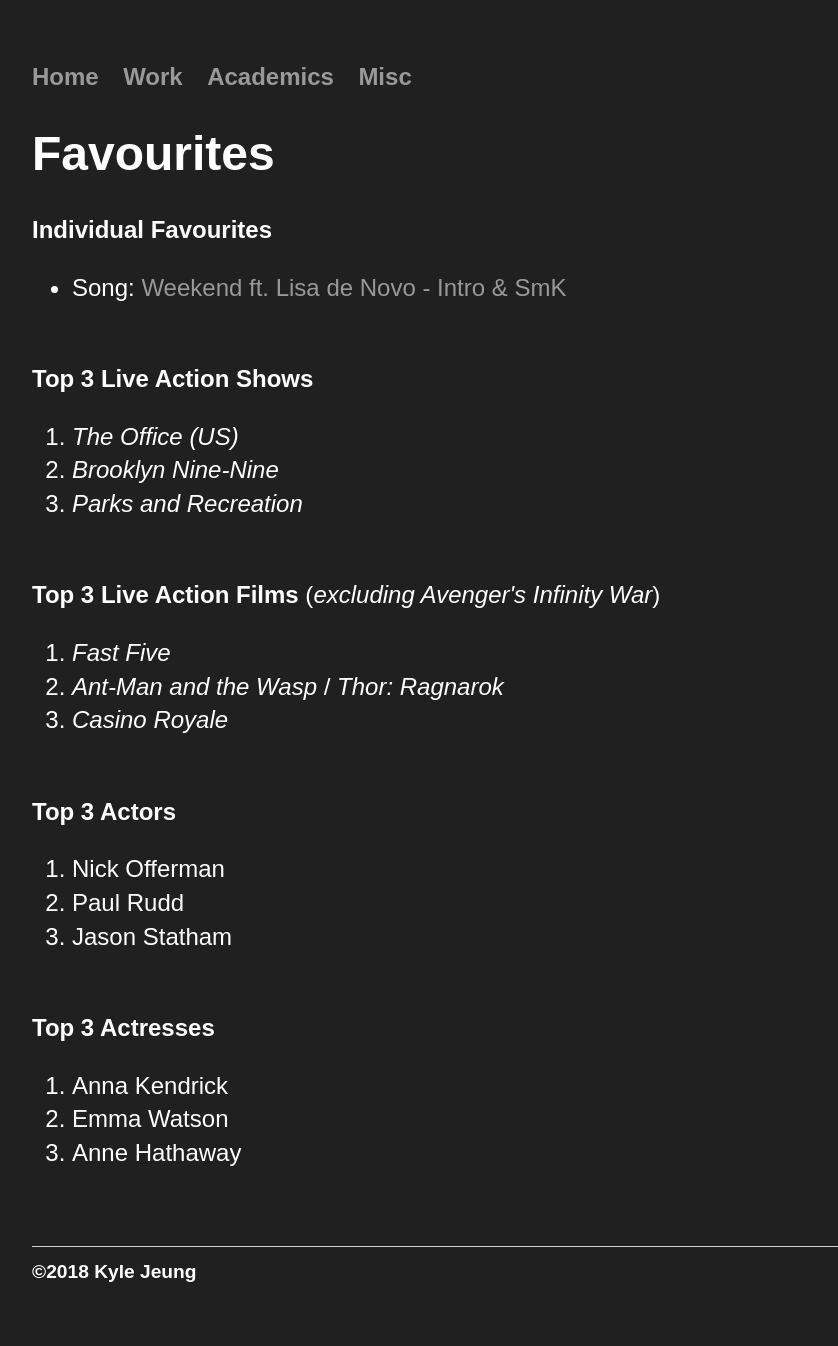
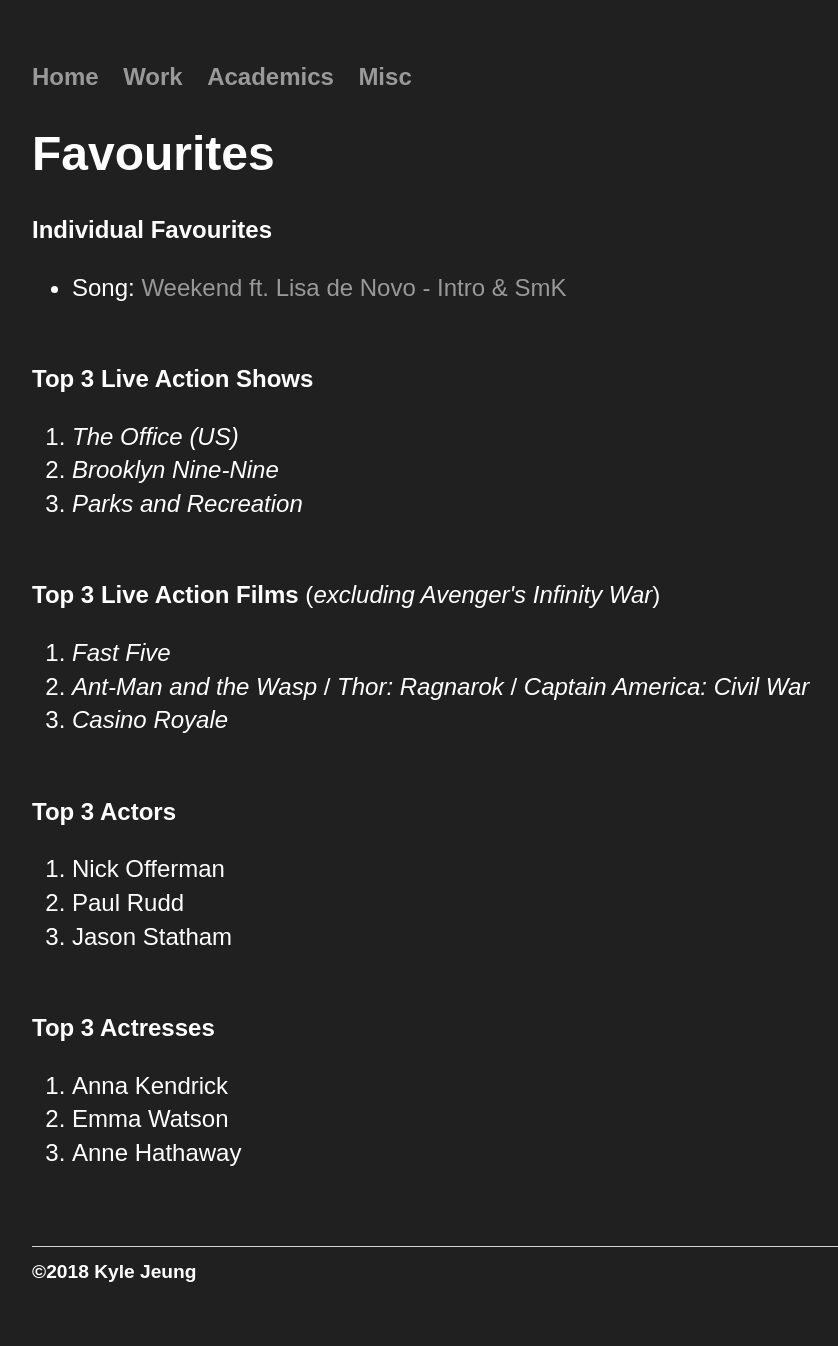
Before and after one commit to jeungkyle/portfolio, a Jekyll site: the page built from favourites/index.html, in a window 1280 px wide. Shown: the whole page, without its empty margins (160-998 px from the left). Built offline with Jekyll 4.4.1, drawn with Linux system fonts in a browser that asks for light colours.

Commit message:
Update index.html

```diff
--- a/favourites/index.html
+++ b/favourites/index.html
@@ -23,7 +23,7 @@
 	<b>Top 3 Live Action Films</b> (<i>excluding Avenger's Infinity War</i>)<br>
 	<ol>
 		<li><i>Fast Five</i></li>
-		<li><i>Ant-Man and the Wasp</i> / <i>Thor: Ragnarok</i></li>
+		<li><i>Ant-Man and the Wasp</i> / <i>Thor: Ragnarok</i> / <i>Captain America: Civil War</i></li>
 		<li><i>Casino Royale</i></li>
 	</ol><br>
 <p>
```
